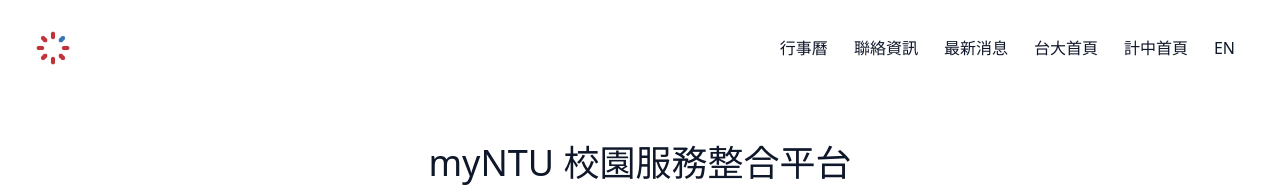
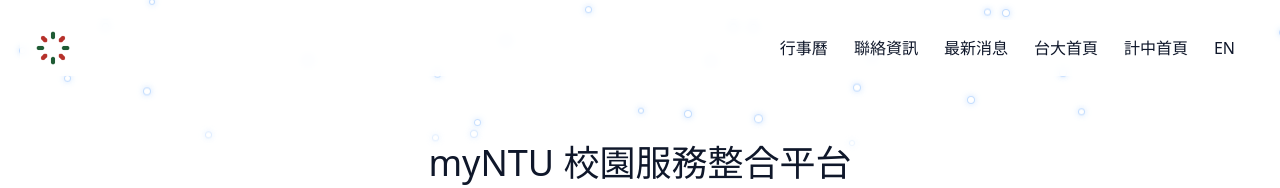
Before and after one commit to HenningY/MyNTU-project, a React (Vite) app in the folder myntu-frontend/: page / in a window 1280 px wide. Shown: the top 188 px of the page. Built offline with nearby package versions, Linux system fonts and the light colour scheme.

Commit message:
add xmas effect, update fuzzy search

```diff
--- a/myntu-frontend/index.html
+++ b/myntu-frontend/index.html
@@ -2,8 +2,8 @@
 <html lang="en">
   <head>
     <meta charset="UTF-8" />
-    <link rel="icon" type="image/png" href="/logo.png" />
-    <link rel="apple-touch-icon" sizes="180x180" href="/logo.png" />
+    <link rel="icon" type="image/png" href="/logo_xmas.png" />
+    <link rel="apple-touch-icon" sizes="180x180" href="/logo_xmas.png" />
     <link rel="manifest" href="/manifest.json" />
     <meta name="viewport" content="width=device-width, initial-scale=1.0" />
     <title>myNTU - 校園服務整合平台</title>
--- a/myntu-frontend/src/App.tsx
+++ b/myntu-frontend/src/App.tsx
@@ -5,9 +5,55 @@
 import Calendar from './components/Calendar'
 import Admin from './components/Admin'
 import { incrementSiteView, trackClick } from './utils/analytics'
-import logo from './data/logo.png'
+// import logo from './data/logo.png'
+import logo from './data/logo_xmas.png'
 import logo_night from './data/logo_night.png'
 import { synonymsGroupsZh, synonymsGroupsEn } from './data/searchSynonyms'
+
+// snowfall effect
+interface Flake {
+  id: number
+  left: number
+  delay: number
+  duration: number
+  size: number
+}
+
+function Snowfall() {
+  const flakesRef = useRef<Flake[]>([])
+
+  if (flakesRef.current.length === 0) {
+    const count = 30
+    flakesRef.current = Array.from({ length: count }, (_, i) => ({
+      id: i,
+      left: Math.random() * 100,           // 0–100% 寬度隨機位置
+      delay: Math.random() * -20,          // 負的 delay 讓一載入就有不同進度的雪花
+      duration: 6 + Math.random() * 6,     // 6–12 秒落下一次
+      size: 6 + Math.random() * 3,         // 6–14px 尺寸
+    }))
+  }
+
+  const flakes = flakesRef.current
+
+  return (
+    <div className="pointer-events-none fixed inset-0 z-20 overflow-hidden">
+      {flakes.map((flake) => (
+        <div
+          key={flake.id}
+          className="snowflake"
+          style={{
+            left: `${flake.left}%`,
+            width: `${flake.size}px`,
+            height: `${flake.size}px`,
+            animationDuration: `${flake.duration}s`,
+            animationDelay: `${flake.delay}s`,
+          }}
+        />
+      ))}
+    </div>
+  )
+}
+// snowfall effect end
 
 type Lang = 'zh' | 'en'
 
@@ -75,7 +121,7 @@
   const hotIds: string[] = ['79','80','10','21','29','87','189','11','9','209']
   // const hotSet = new Set(hotIds)
   // Recent added IDs (configurable)
-  const recentIds: string[] = ['50','51','31']
+  const recentIds: string[] = ['50','51']
 
   const [hasScrolled, setHasScrolled] = useState<boolean>(false)
   // const [isSmallScreen, setIsSmallScreen] = useState<boolean>(() => (typeof window !== 'undefined' ? window.innerWidth < 600 : false))
@@ -287,28 +333,37 @@
         .filter(hasLocalizedData)
     : []
 
-  // Alternative results via synonym groups
+  // Alternative results via synonym groups: replace matched synonym inside the query
   const synonymGroups = lang === 'zh' ? synonymsGroupsZh : synonymsGroupsEn
-  const altKeywords = (() => {
-    const q = searchTerm.trim().toLowerCase()
+  const altQueries = (() => {
+    const q = searchTerm.trim()
     if (!q) return [] as string[]
+    const baseLower = q.toLowerCase()
+    const out = new Set<string>()
     for (const group of synonymGroups) {
-      const lower = group.map((g) => g.toLowerCase())
-      if (lower.includes(q)) return lower.filter((w) => w !== q)
+      const lowerGroup = group.map((g) => g.toLowerCase())
+      const matched = lowerGroup.find((w) => baseLower.includes(w))
+      if (!matched) continue
+      // Build case-insensitive regex to replace all occurrences of matched token
+      const re = new RegExp(matched.replace(/[.*+?^${}()|[\]\\]/g, '\\$&'), 'gi')
+      for (const alt of lowerGroup) {
+        if (alt === matched) continue
+        const replaced = baseLower.replace(re, alt)
+        if (replaced !== baseLower) out.add(replaced)
+      }
     }
-    return [] as string[]
+    return Array.from(out)
   })()
-  const altResults: ServiceItem[] = (isSearching && searchTerm && altKeywords.length > 0)
+  const altResults: ServiceItem[] = (isSearching && searchTerm && altQueries.length > 0)
     ? (() => {
         const matched: ServiceItem[] = []
         const seen = new Set<string>()
-        for (const kw of altKeywords) {
+        for (const altQ of altQueries) {
           for (const s of services) {
             if (!hasLocalizedData(s)) continue
             const nm = lang === 'zh' ? s.name.zh : s.name.en
-            const ok = lang === 'zh' ? isSubsequence(kw, nm) : (nm || '').toLowerCase().includes(kw)
+            const ok = lang === 'zh' ? isSubsequence(altQ, nm) : (nm || '').toLowerCase().includes(altQ)
             if (!ok) continue
-            // avoid duplicates and items already in main results
             if (seen.has(s.id)) continue
             const inMain = visibleServices.some((v) => v.id === s.id)
             if (inMain) continue
@@ -517,6 +572,10 @@
         if (path.startsWith('/admin')) return <Admin />
         if (view === 'calendar' || path.startsWith('/calendar')) return <Calendar lang={lang} />
         return (
+      // snowfall effect start
+      <>
+      <Snowfall />
+      {/* snowfall effect end */}
       <header className="relative flex flex-col min-h-screen items-center pt-35 bg-[var(--body-bg)] text-center max-[900px]:pt-30 max-[600px]:pt-25">
         <div className="mx-auto px-6 w-full max-[600px]:mx-0 max-[600px]:px-1.5">
           <h1 className="m-0 text-[36px] font-medium font-sans leading-tight text-[var(--text-color)] max-[900px]:text-[32px] max-[600px]:text-[24px]">{t.title}</h1>
@@ -591,6 +650,9 @@
 
         </div>
       </header>
+      {/* snowfall effect start */}
+      </>
+      // snowfall effect end
         )
       })()}
       <footer className="mx-auto w-full max-w-screen-2xl px-10 pt-30 pb-15 text-sm text-[var(--text-500)] max-[600px]:px-5 max-[600px]:pb-6 max-[600px]:pt-15">
--- a/myntu-frontend/src/data/calendarEvents.ts
+++ b/myntu-frontend/src/data/calendarEvents.ts
@@ -312,4 +312,32 @@
     date: '2026-03-14',
     title: { zh: '杜鵑花節開幕式', en: 'Azalea Festival Opening Ceremony' },
   },
+  {
+    date: '2026-03-14',
+    title: { zh: '學系博覽會(至3月15日止)', en: 'Department Expo (until March 15)' },
+  },
+  {
+    date: '2026-03-16',
+    title: { zh: '第二學期非學系申請服務學習開課（至4月10日止）', en: 'Start of Service-Learning courses outside the department (until April 10)' },
+  },
+  {
+    date: '2026-03-20',
+    title: { zh: '第二學期第一次教務會議', en: 'First Academic Affairs Meeting of the 2nd semester' },
+  },
+  {
+    date: '2026-03-21',
+    title: { zh: '第二學期第一次校務會議', en: 'First University Affairs Meeting of the 2nd semester' },
+  },
+  {
+    date: '2026-03-23',
+    title: { zh: '第二次進階英語網路申請免修開始(至3月27日止，日期暫定以公告為準)', en: 'Second round of online applications for Advanced English exemption begins (tentative deadline March 27, subject to official announcement)' },
+  },
+  {
+    date: '2026-03-28',
+    title: { zh: '校園馬拉松賽', en: 'Campus Marathon' },
+  },
+  {
+    date: '2026-03-30',
+    title: { zh: '第二階段學分費等各項費用繳費開始(至4月10日止)', en: 'Start of second phase tuition and miscellaneous fee payment (until April 10)' },
+  },
 ]
--- a/myntu-frontend/src/data/services.ts
+++ b/myntu-frontend/src/data/services.ts
@@ -14,7 +14,8 @@
   imgSrc?: string
 }
 
-import logo from './logo.png'
+// import logo from './logo.png'
+import logo from './logo_xmas.png'
 import ntucool from './ntucool.png'
 import ntumail from './ntumail.png'
 import score from './score.png'
--- a/myntu-frontend/src/index.css
+++ b/myntu-frontend/src/index.css
@@ -83,3 +83,36 @@
 .spin-once {
   animation: spin-once 0.6s ease-out;
 }
+
+/* Snowfall effect on home page */
+@keyframes snow-fall {
+  0% {
+    transform: translate3d(0, -10px, 0);
+    opacity: 0;
+  }
+  10% {
+    opacity: 1;
+  }
+  80% {
+    opacity: 1;
+  }
+  100% {
+    transform: translate3d(0, 20vh, 0); /* Stop before bottom */
+    opacity: 0;
+  }
+}
+
+.snowflake {
+  position: absolute;
+  top: -10px;
+  border-radius: 9999px;
+  background: rgba(255, 255, 255, 0.95); /* 白色底 */
+  border: 1px solid rgba(191, 219, 254, 0.95); /* 淺藍色外框 (tailwind sky-200 風格) */
+  box-shadow: 0 0 6px rgba(191, 219, 254, 0.8);
+  animation-name: snow-fall;
+  animation-timing-function: linear;
+  animation-iteration-count: infinite;
+  will-change: transform, opacity;
+  pointer-events: none;
+}
+/* Snowfall effect end */
```
Also changed, not shown: myntu-frontend/public/logo_xmas.png (added), myntu-frontend/public/manifest.json, myntu-frontend/src/data/logo_xmas.png (added).
